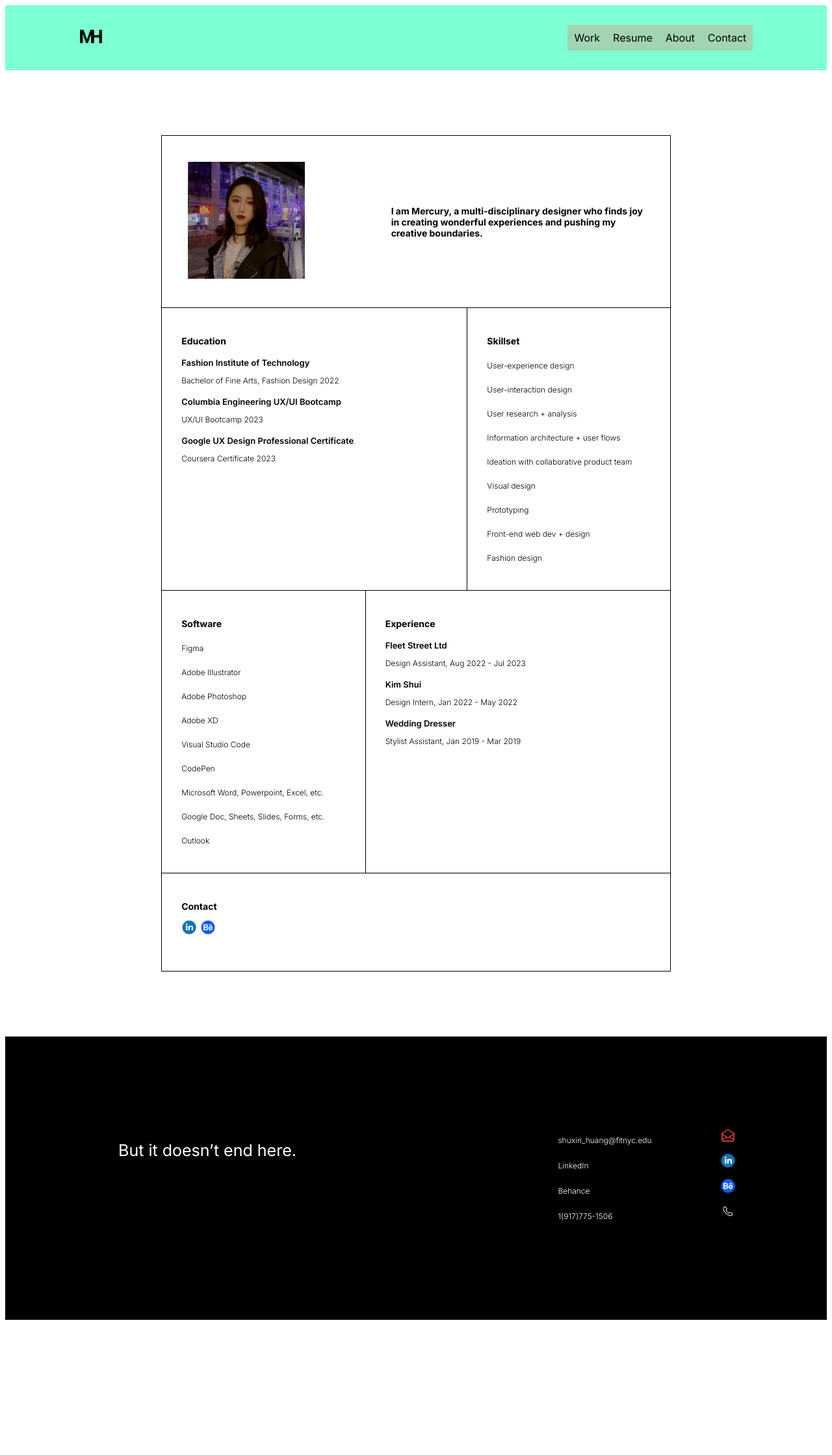
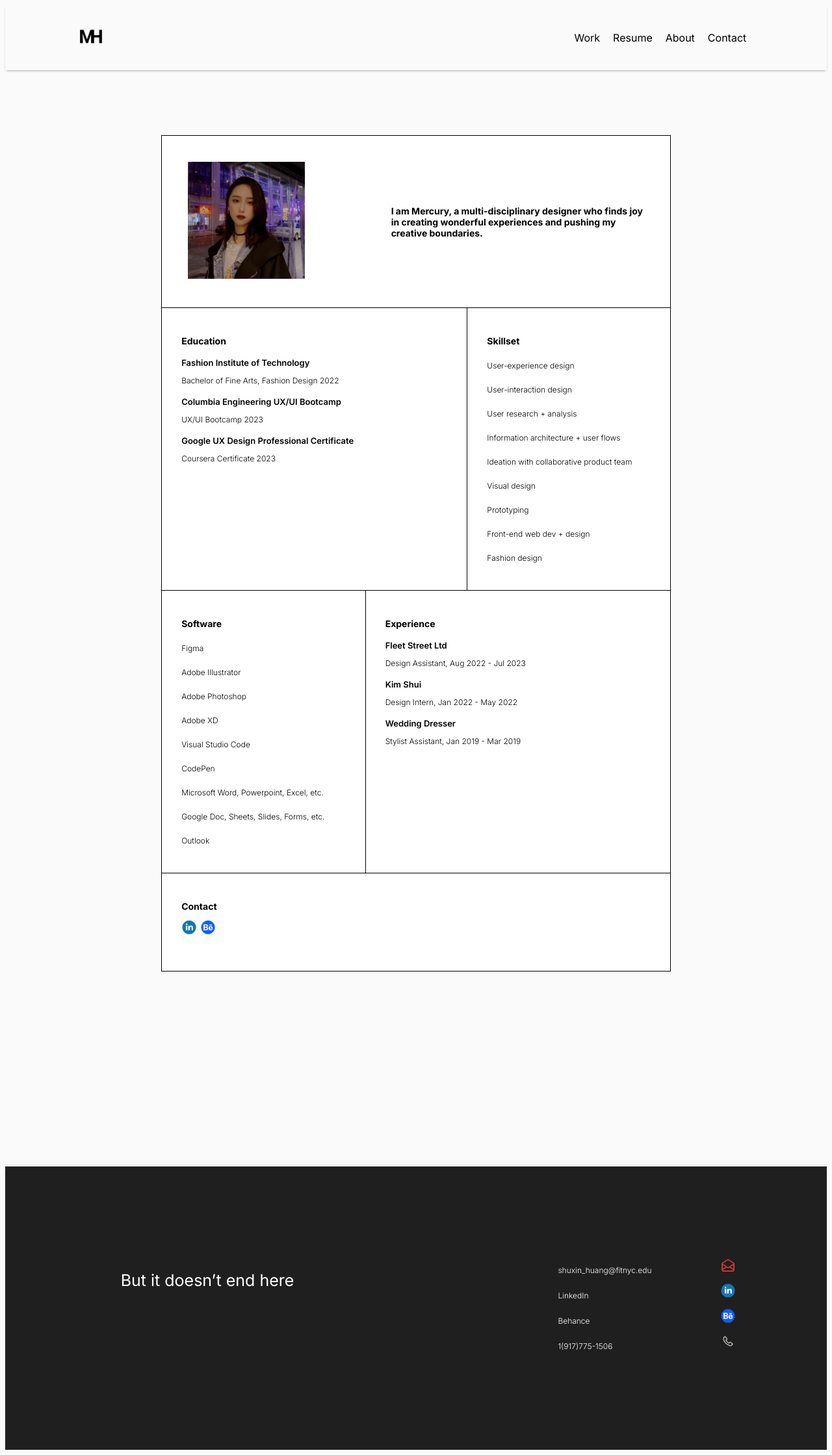
Before and after one commit to rrwrq/UX_UI_HW_18.2, a plain HTML site: page index.html in a window 1280 px wide. Shown: the whole page at 65% size. Before the commit the page ends 2039 px from the top, so only its background shows below. Drawn offline with nearby package versions, Linux system fonts and the light colour scheme.

Commit message:
update color

```diff
--- a/CSS/style.css
+++ b/CSS/style.css
@@ -5,6 +5,10 @@
     .rightBox{
         width: 100%;
     }
+}
+
+html{
+    background-color: #FAFAFA;
 }
 
 body{
@@ -35,15 +39,19 @@ p{
     font-size: 12px;
 }
 
+a{
+    color: black;
+    text-decoration: none;
+}
+
 header{
-    background-color: aquamarine;
+    box-shadow: 0px 2px 4px -2px grey;
     padding: 30px;
     padding-left: 9%;
     padding-right: 9%;
 }
 
 .navigation{
-    background-color: rgb(161, 213, 178);
     display: inline-block;
     padding: 10px;
     text-align: center;
@@ -54,7 +62,6 @@ header{
     display: grid;
     grid-template-rows: auto auto auto auto;
     grid-template-columns: 1fr 1fr 1fr 1fr 1fr;
-    /*background-color: antiquewhite;*/
     padding-left: 19%;
     padding-right: 19%;
 }
@@ -154,7 +161,8 @@ header{
 
 footer{
     padding: 140px;
-    background-color: black;
+    margin-top: 200px;
+    background-color: #1F1F1F;
     color: white;
 }
 
--- /dev/null
+++ b/JS/index.js
@@ -0,0 +1,16 @@
+
+
+$(function(){
+    $(".navigation").mouseenter(function(){
+      $(this).css({
+        'transition-duration': "0.8s",
+        'transform':"translatey(-5px)",
+      });
+    });
+
+    $(".navigation").mouseleave(function(){
+      $(this).css({
+        'transform':"translatey(0px)"
+      });
+    });
+  })
--- a/index.html
+++ b/index.html
@@ -7,13 +7,30 @@
     <link rel="preconnect" href="https://fonts.gstatic.com" crossorigin>
     <link href="https://fonts.googleapis.com/css2?family=Inter:wght@100;200;300;400;500;600;700;800;900&family=Roboto:wght@100&family=Young+Serif&display=swap" rel="stylesheet">
     <link href="CSS/style.css" type="text/css" rel="stylesheet">
+    <script src="https://code.jquery.com/jquery-3.7.0.js"></script>
+    <!-- Google tag (gtag.js) -->
+    <script async src="https://www.googletagmanager.com/gtag/js?id=G-T7V2811NK7"></script>
+    <script>
+    window.dataLayer = window.dataLayer || [];
+    function gtag(){dataLayer.push(arguments);}
+    gtag('js', new Date());
+    gtag('config', 'G-T7V2811NK7');
+    </script>
 
 <header>
-    <img src="Images/MH logo.png" width="36px">
-    <div class="navigation">Contact</div>
-    <div class="navigation">About</div>
-    <div class="navigation">Resume</div>
-    <div class="navigation">Work</div>
+    <a href="https://rrwrq.github.io/UX_UI_HW_19/"><img src="Images/MH logo.png" width="36px"></a>
+    <div class="navigation">
+        <div id=contactButton>Contact</div>
+    </div>
+    <div class="navigation">
+        <a href="https://rrwrq.github.io/UX_UI_HW_18.2/"><div id=aboutButton>About</div></a>
+    </div>
+    <div class="navigation">
+        <div id=resumeButton>Resume</div>
+    </div>
+    <div class="navigation">
+        <a href="https://rrwrq.github.io/UX_UI_HW_18/"><div id=workButton>Work</div></a>
+    </div>
 </header>
 
 <div class="grid-container">
@@ -81,7 +98,7 @@
 
 <footer>
     <div class="gridContainer">
-        <div class="footerText">But it doesn’t end here.</div>
+        <div class="footerText">But it doesn’t end here</div>
 
         <div class="footerRight">
             <div class="mailText">
@@ -123,5 +140,8 @@
     </div>
 </footer>
 
+<script src="JS/index.js"></script>
+<script src="https://code.jquery.com/jquery-3.4.1.js" integrity="sha256-WpOohJOqMqqyKL9FccASB9O0KwACQJpFTUBLTYOVvVU=" crossorigin="anonymous"></script>
+
 
 </html>
```
